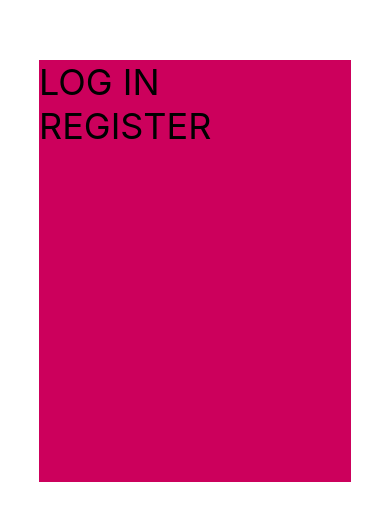
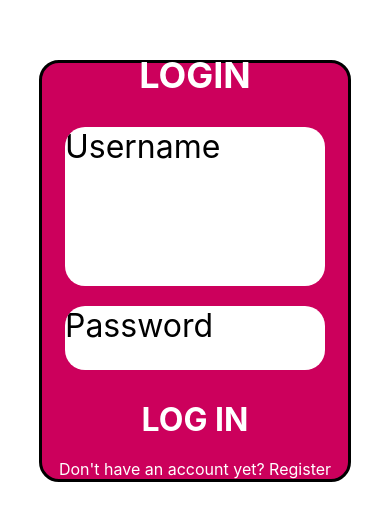
Before and after one commit to VolodimirNemesh/Code-for-Ukraine-group-4, a React Native app: screen / in a window 390 px wide. Shown: the part 151-672 px from the top of the page. Built offline with nearby package versions, Linux system fonts and the light colour scheme.

Commit message:
Login screen mostly completed, some other small changes to different screens.

```diff
--- a/screens/Login.js
+++ b/screens/Login.js
@@ -1,9 +1,11 @@
-import { View, Text, StyleSheet, Pressable } from "react-native";
+import { View, Text, StyleSheet, Pressable, TextInput } from "react-native";
 import { useNavigation } from "@react-navigation/native";
+import { useState } from "react";
 
 export default function Login() {
 
   const navigation = useNavigation();
+  const [style, setStyle] = useState(styles.textOut);
 
   function navigate(screenName) {
     navigation.navigate(screenName);
@@ -16,12 +18,14 @@ export default function Login() {
   return (
     <View style={styles.container}>
       <View style={styles.loginWindow}>
-        <Text style={styles.header}></Text>
+        <Text style={styles.header}>LOGIN</Text>
+        <TextInput textAlign={"center"} multiline={true} numberOfLines={5} style={styles.textInputText} placeholder="Username"></TextInput>
+        <TextInput textAlign={"center"} multiline={true} style={styles.textInputText} placeholder="Password"></TextInput>
         <Pressable onPress={() => navigate("MainTabs")}>
-          <Text style={styles.header}>LOG IN</Text>
+          <Text style={styles.button}>LOG IN</Text>
         </Pressable>
-        <Pressable onPress={() => navigation.navigate("Register")}>
-          <Text style={styles.header}>REGISTER</Text>
+        <Pressable onPress={() => navigation.navigate("Register")} onHoverIn={() => setStyle(styles.textIn)} onHoverOut={() => setStyle(styles.textOut)}>
+          <Text style={style}>Don't have an account yet? Register</Text>
         </Pressable>
       </View>
     </View>
@@ -36,11 +40,47 @@ const styles = StyleSheet.create({
     backgroundColor: "#FFFFFF"
   },
   loginWindow: {
+    borderRadius: 20,
+    borderColor: "#000000",
+    borderWidth: 3,
     backgroundColor: "#CC005C",
     height: "50%",
-    width: "80%"
+    width: "80%",
+    justifyContent: "center",
   },
   header: {
+    margin: 20,
+    marginTop: -10,
     fontSize: 36,
-  }
+    textAlign: "center",
+    // fontFamily: "Passion One",
+    fontWeight: "bold",
+    color: "#FFFFFF"
+  },
+  textInputText: {
+    margin: 10,
+    fontSize: 32,
+    borderRadius: 20,
+    backgroundColor: "#FFFFFF",
+    width: "85%",
+    alignSelf: "center"
+  },
+  button: {
+    margin: 20,
+    fontSize: 32,
+    alignSelf: "center",
+    color: "#FFFFFF",
+    fontWeight: "bold",
+  },
+  textOut: {
+    fontSize: 16,
+    color: "white",
+    alignSelf: "center",
+  },
+  textIn: {
+    fontSize: 16,
+    color: "white",
+    alignSelf: "center",
+    fontStyle: "italic",
+  },
 })
```
